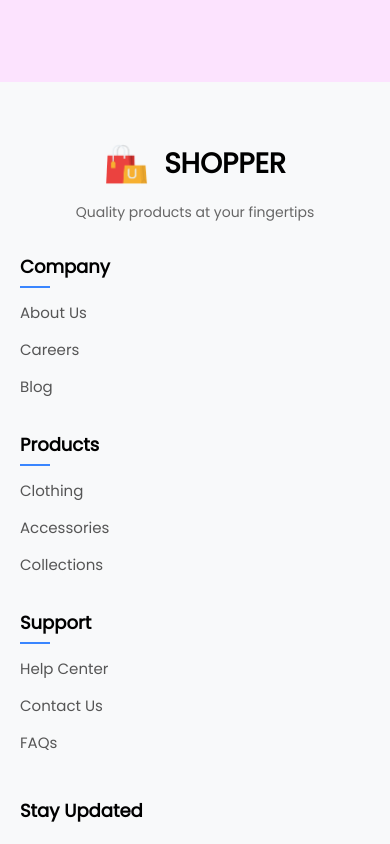
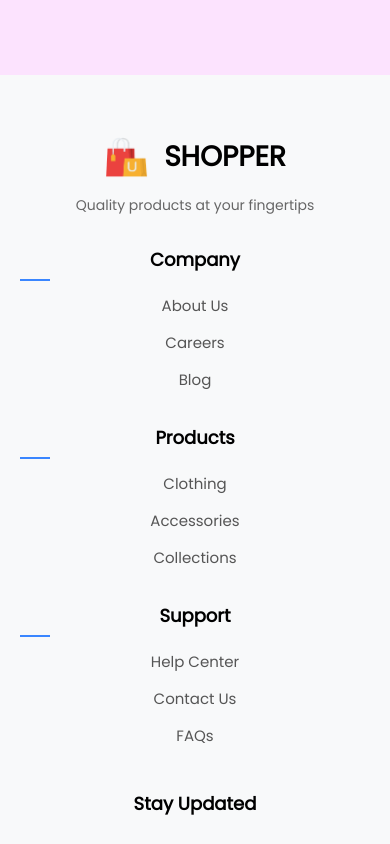
Before and after one commit to abhinavkumar03/Full_Stack_Ecommerce, a React (Create React App) app in the folder frontend/: page /login in a window 390 px wide. Shown: the part 840-1684 px from the top of the page. Built offline with nearby package versions, Linux system fonts and the light colour scheme; no server answers.

Commit message:
footer and navbar fixes

```diff
--- a/frontend/src/Components/Footer/Footer.css
+++ b/frontend/src/Components/Footer/Footer.css
@@ -293,4 +293,14 @@
       gap: 10px;
       align-items: center;
     }
+    .footer-top {
+      flex-direction: column;
+      align-items: center;
+      text-align: center;
+      grid-template-columns: 1fr;
+      gap: 30px;
+    }
+    .footer-nav-column h4::after {
+      background-color: none;
+    }
   }
--- a/frontend/src/Components/Navbar/Navbar.css
+++ b/frontend/src/Components/Navbar/Navbar.css
@@ -16,6 +16,7 @@
 .nav-right {
     display: flex;
     align-items: center;
+    justify-content: center;
     gap: 2rem;
 }
 .nav-logo{
@@ -35,13 +36,13 @@
 .nav-menu{
     display: flex;
     align-items: center;
+    justify-content: center;
+    padding: 15px;
     list-style: none;
     gap: 40px;
     color: #626262;
     font-size: 16px;
     font-weight: 500;
-    margin: 0;
-    padding: 0;
 }
 
 .nav-menu li{
@@ -390,7 +391,6 @@
     display: grid;
     grid-template-columns: repeat(auto-fill, minmax(250px, 1fr));
     gap: 30px;
-    padding: 30px 50px;
 }
 
 .new-collections img {
--- a/frontend/src/Components/Navbar/Navbar.jsx
+++ b/frontend/src/Components/Navbar/Navbar.jsx
@@ -178,8 +178,7 @@ const Navbar = () => {
             <Link to="/about">About</Link>
             {menu === "about" ? <hr /> : <></>}
           </li>
-        </ul>
-
+          <li>
             <div className="nav-login-cart">
             {isLoggedIn ? (
               <>
@@ -201,6 +200,10 @@ const Navbar = () => {
             <Link to="/cart"><img src={cart_icon} alt="cart" /></Link>
             <div className="nav-cart-count">{getTotalCartItems()}</div>
           </div>
+          </li>
+        </ul>
+
+
       </div>
     </div>
   )
--- a/frontend/src/Components/NewsLetter/NewsLetter.css
+++ b/frontend/src/Components/NewsLetter/NewsLetter.css
@@ -96,4 +96,8 @@
     .newsletter div button{
         font-size: 12px;
     }
+    .newsletter input{
+        padding-left: 10px;
+        font-size: 10px;
+    }
 }
```
Also changed, not shown: 1 other file (tests, documents, lock files or other folders). Lines whose indentation alone changed are shown as unchanged.
